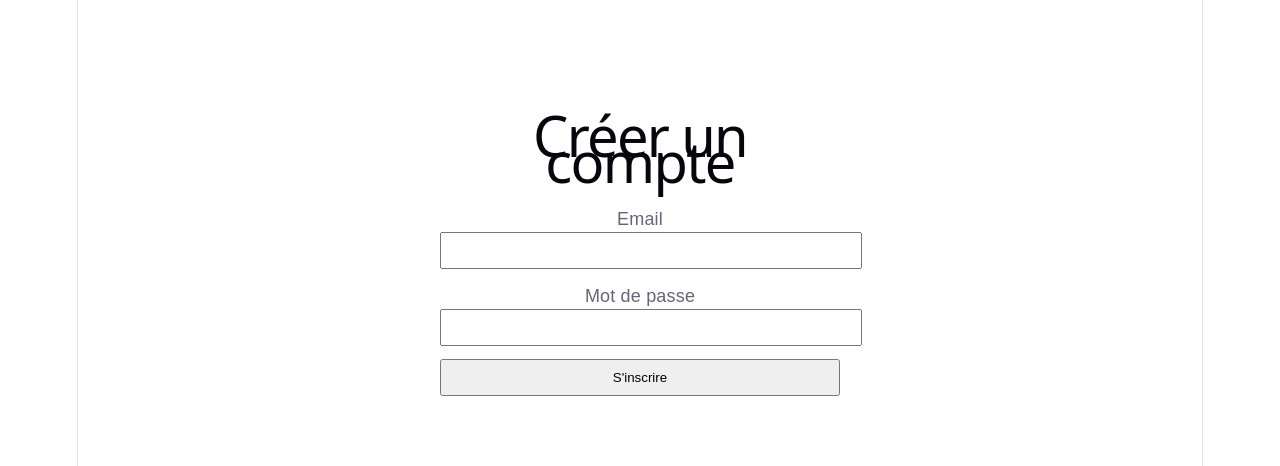
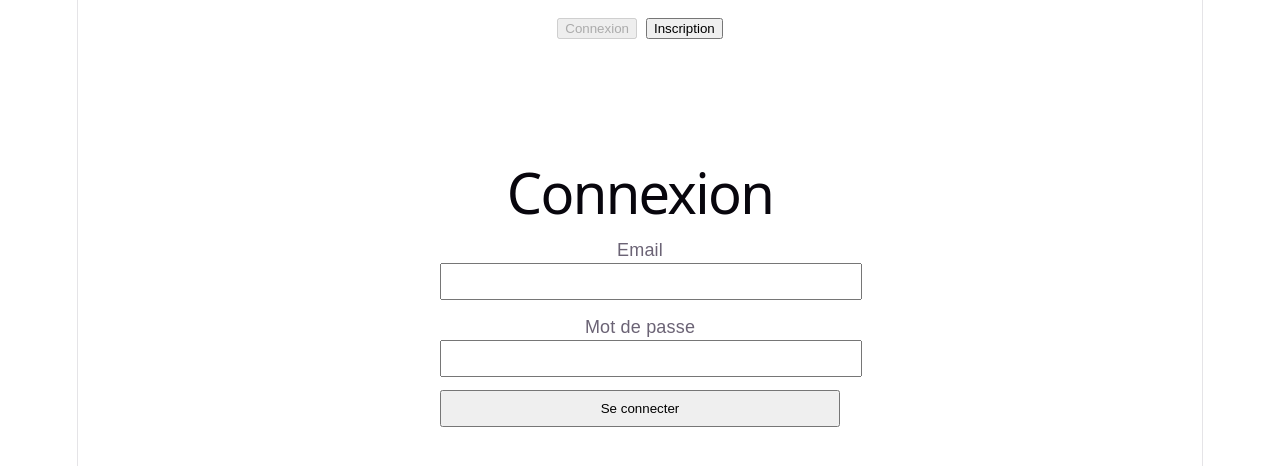
Before and after one commit to Keogo811/peasant-form, a React (Vite) app: page / in a window 1280 px wide. Shown: the top 466 px of the page. Built offline with nearby package versions, Linux system fonts and the light colour scheme; no server answers.

Commit message:
Arc 2.5 : connexion et déconnexion

```diff
--- a/src/App.jsx
+++ b/src/App.jsx
@@ -1,7 +1,42 @@
+import { useState } from 'react'
+import { neon } from './lib/neon'
 import SignUp from './pages/SignUp'
+import SignIn from './pages/SignIn'
 
 function App() {
-  return <SignUp />
+  const [view, setView] = useState('signin') // 'signin' | 'signup'
+  const [user, setUser] = useState(null)
+
+  async function handleSignOut() {
+    await neon.auth.signOut()
+    setUser(null)
+    setView('signin')
+  }
+
+  if (user) {
+    return (
+      <div style={{ maxWidth: 600, margin: '4rem auto', padding: '1rem', fontFamily: 'sans-serif' }}>
+        <h1>Peasant Form</h1>
+        <p>Connecté en tant que <strong>{user.email}</strong></p>
+        <button onClick={handleSignOut} style={{ padding: '0.5rem 1rem' }}>
+          Se déconnecter
+        </button>
+        <p style={{ marginTop: '2rem', color: '#666' }}>
+          La liste de tes formulaires arrivera à l'étape suivante.
+        </p>
+      </div>
+    )
+  }
+
+  return (
+    <div>
+      <div style={{ padding: '1rem', display: 'flex', gap: '0.5rem', justifyContent: 'center' }}>
+        <button onClick={() => setView('signin')} disabled={view === 'signin'}>Connexion</button>
+        <button onClick={() => setView('signup')} disabled={view === 'signup'}>Inscription</button>
+      </div>
+      {view === 'signin' ? <SignIn onSuccess={setUser} /> : <SignUp />}
+    </div>
+  )
 }
 
 export default App
--- /dev/null
+++ b/src/pages/SignIn.jsx
@@ -0,0 +1,59 @@
+import { useState } from 'react'
+import { neon } from '../lib/neon'
+
+export default function SignIn({ onSuccess }) {
+  const [email, setEmail] = useState('')
+  const [password, setPassword] = useState('')
+  const [message, setMessage] = useState('')
+  const [loading, setLoading] = useState(false)
+
+  async function handleSubmit(e) {
+    e.preventDefault()
+    setLoading(true)
+    setMessage('')
+
+    const { data, error } = await neon.auth.signIn.email({ email, password })
+
+    setLoading(false)
+
+    if (error) {
+      setMessage(`Erreur : ${error.message}`)
+      return
+    }
+
+    setMessage(`Connecté en tant que ${data.user.email}`)
+    onSuccess(data.user)
+  }
+
+  return (
+    <div style={{ maxWidth: 400, margin: '4rem auto', padding: '1rem', fontFamily: 'sans-serif' }}>
+      <h1>Connexion</h1>
+      <form onSubmit={handleSubmit} style={{ display: 'flex', flexDirection: 'column', gap: '0.75rem' }}>
+        <label>
+          Email
+          <input
+            type="email"
+            value={email}
+            onChange={(e) => setEmail(e.target.value)}
+            required
+            style={{ width: '100%', padding: '0.5rem' }}
+          />
+        </label>
+        <label>
+          Mot de passe
+          <input
+            type="password"
+            value={password}
+            onChange={(e) => setPassword(e.target.value)}
+            required
+            style={{ width: '100%', padding: '0.5rem' }}
+          />
+        </label>
+        <button type="submit" disabled={loading} style={{ padding: '0.5rem' }}>
+          {loading ? 'Connexion…' : 'Se connecter'}
+        </button>
+      </form>
+      {message && <p style={{ marginTop: '1rem' }}>{message}</p>}
+    </div>
+  )
+}
```
